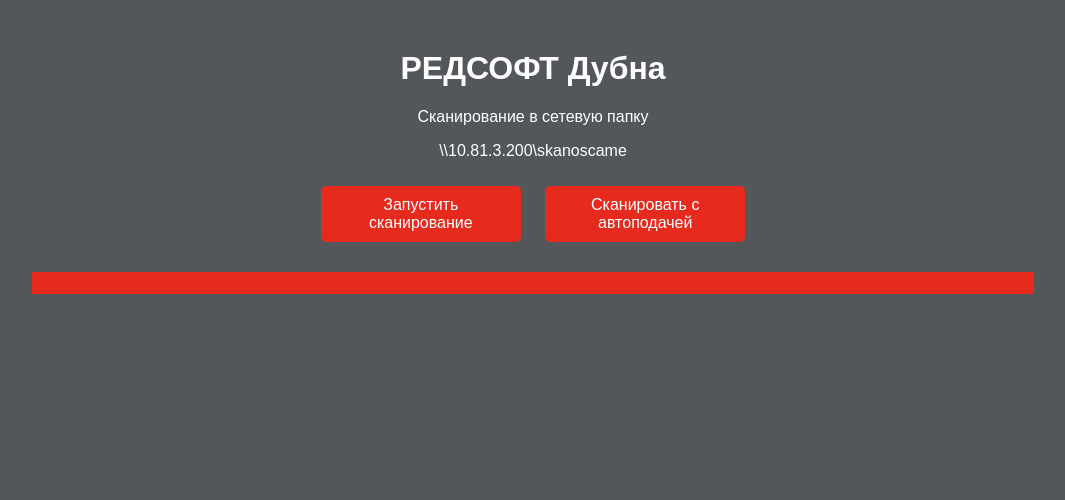
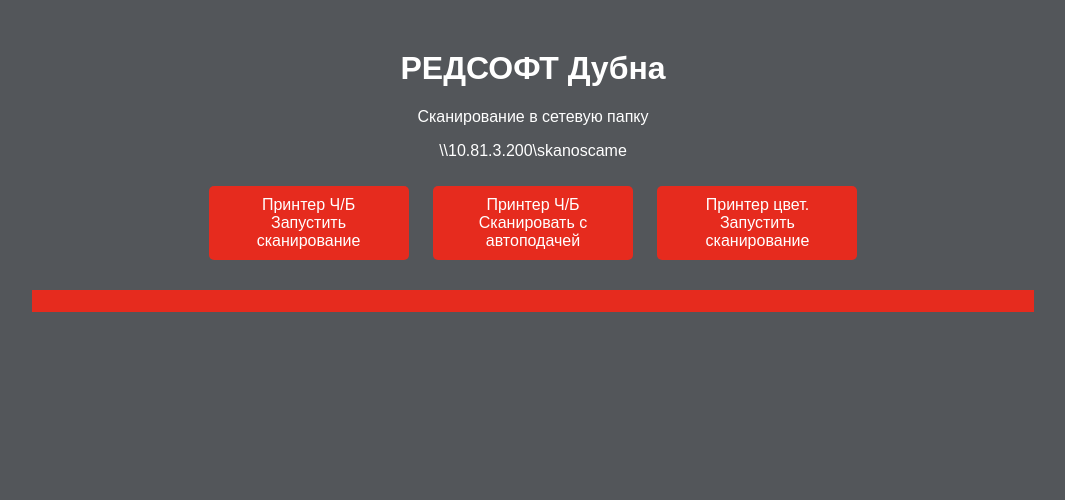
Before and after one commit to Ezzhov/printbot, a Flask app: page / in a window 1280 px wide. Shown: the top 500 px of the page, without its empty margins (107-1172 px from the left). Run offline with Flask 3, Linux system fonts and the light colour scheme.

Commit message:
Цвет принтер
Добавлен цветной принтер
Попытка 2

```diff
--- a/app.py
+++ b/app.py
@@ -4,9 +4,10 @@
 
 app = Flask(__name__)
 
-# Путь к вашим скриптам
+# Пути к вашим скриптам
 SCAN_SCRIPT_PATH = "/home/skan_rsd/scan.sh"
 SCAN_ADF_SCRIPT_PATH = "/home/skan_rsd/skan_adf.sh"
+SCAN94_SCRIPT_PATH = "/home/skan_rsd/skan94.sh"  # Новый путь
 
 def run_script_and_stream_output(script_path):
     """Функция для запуска скрипта и отправки его вывода через SSE"""
@@ -25,13 +26,15 @@
 
 @app.route('/scan')
 def scan():
-    # Запускаем сканирование и сразу показываем вывод на главной странице
     return Response(run_script_and_stream_output(SCAN_SCRIPT_PATH), content_type='text/event-stream')
 
 @app.route('/scan_adf')
 def scan_adf():
-    # Запускаем сканирование с автоподачей и сразу показываем вывод на главной странице
     return Response(run_script_and_stream_output(SCAN_ADF_SCRIPT_PATH), content_type='text/event-stream')
+
+@app.route('/scan94')  # Новый маршрут
+def scan94():
+    return Response(run_script_and_stream_output(SCAN94_SCRIPT_PATH), content_type='text/event-stream')
 
 if __name__ == '__main__':
     app.run(host='0.0.0.0', port=5000)
--- a/templates/index.html
+++ b/templates/index.html
@@ -88,8 +88,9 @@
     <h1>РЕДСОФТ Дубна </h1>
     <p>Сканирование в сетевую папку</p>
     <p>\\10.81.3.200\skanoscame</p>
-    <button class="button" onclick="startScan()">Запустить сканирование</button>
-    <button class="button" onclick="startScanAdf()">Сканировать с автоподачей</button>
+    <button class="button" onclick="startScan()">Принтер Ч/Б<br>Запустить сканирование</button>
+    <button class="button" onclick="startScanAdf()">Принтер Ч/Б<br>Сканировать с автоподачей</button>
+    <button class="button" onclick="startScanColor()">Принтер цвет.<br>Запустить сканирование</button>
 
     <div id="output"></div>
 
@@ -98,7 +99,7 @@
     </div>
 
     <script>
-        // Функция для начала сканирования
+        // Функции запуска сканирования
         function startScan() {
             startStream('/scan');
         }
@@ -107,14 +108,19 @@
             startStream('/scan_adf');
         }
 
-        // Функция для получения вывода скрипта через SSE
+        function startScanColor() {
+            startStream('/scan94');  // Используем маршрут из Flask для цветного сканирования
+        }
+
         function startStream(url) {
             const eventSource = new EventSource(url);
             const outputDiv = document.getElementById("output");
 
+            outputDiv.textContent = '';  // Очищаем перед новым запуском
+
             eventSource.onmessage = function(event) {
                 outputDiv.textContent += event.data + '\n';
-                outputDiv.scrollTop = outputDiv.scrollHeight;  // Прокрутка вниз
+                outputDiv.scrollTop = outputDiv.scrollHeight;
             };
 
             eventSource.onerror = function() {
```
